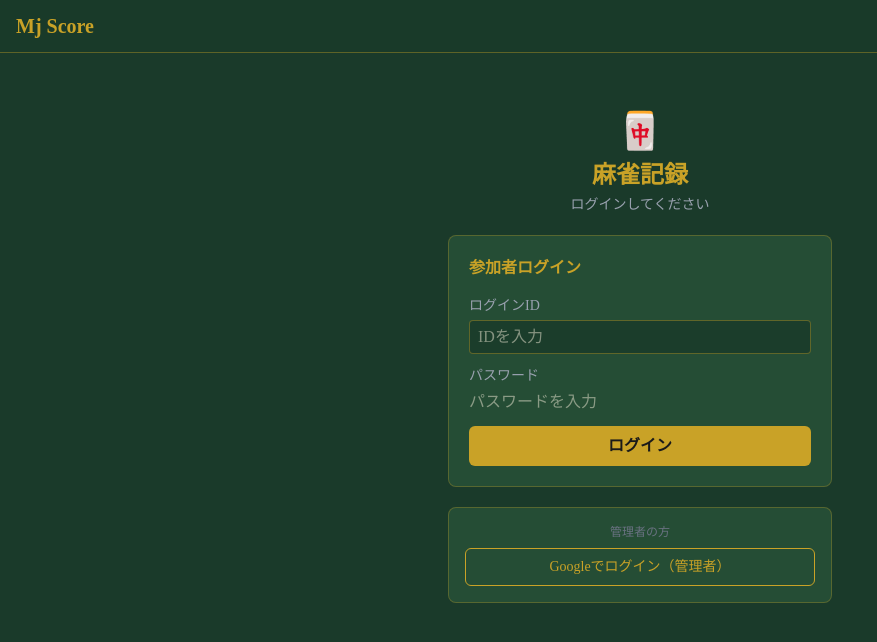
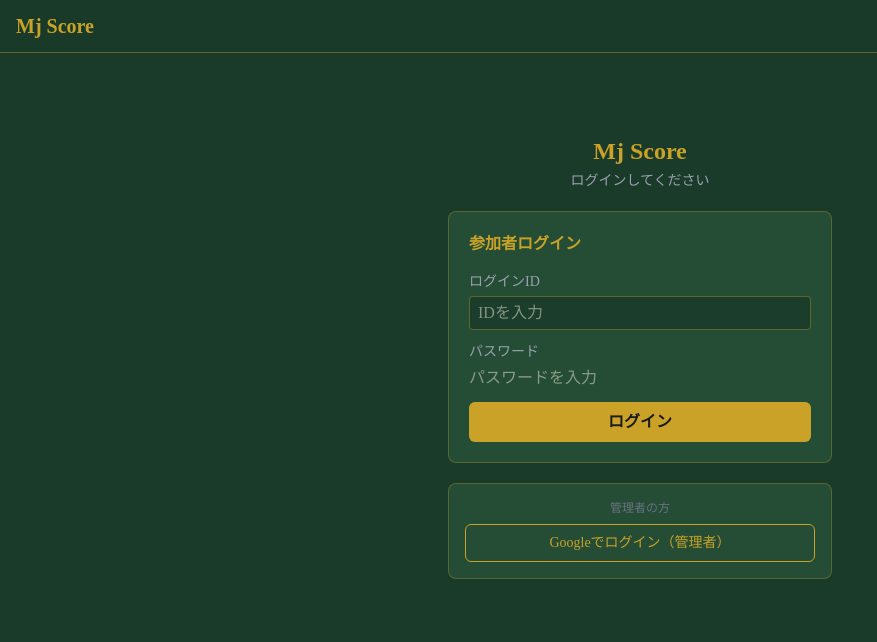
Before and after one commit to skgit-alt/mjscore, a Next.js app: page / in a window 1280 px wide. Shown: the top 642 px of the page, without its empty margins (0-877 px from the left). Built offline with nearby package versions, Linux system fonts and the light colour scheme; no server answers.

Commit message:
fix: rename title in login screen

```diff
--- a/src/components/LoginScreen.tsx
+++ b/src/components/LoginScreen.tsx
@@ -27,8 +27,7 @@
     <div className="flex items-center justify-center min-h-[70vh]">
       <div className="w-full max-w-sm space-y-5">
         <div className="text-center">
-          <div className="text-4xl mb-2">🀄</div>
-          <h1 className="text-2xl font-bold gold-text">麻雀記録</h1>
+          <h1 className="text-2xl font-bold gold-text">Mj Score</h1>
           <p className="text-gray-400 mt-1 text-sm">ログインしてください</p>
         </div>
 
```
